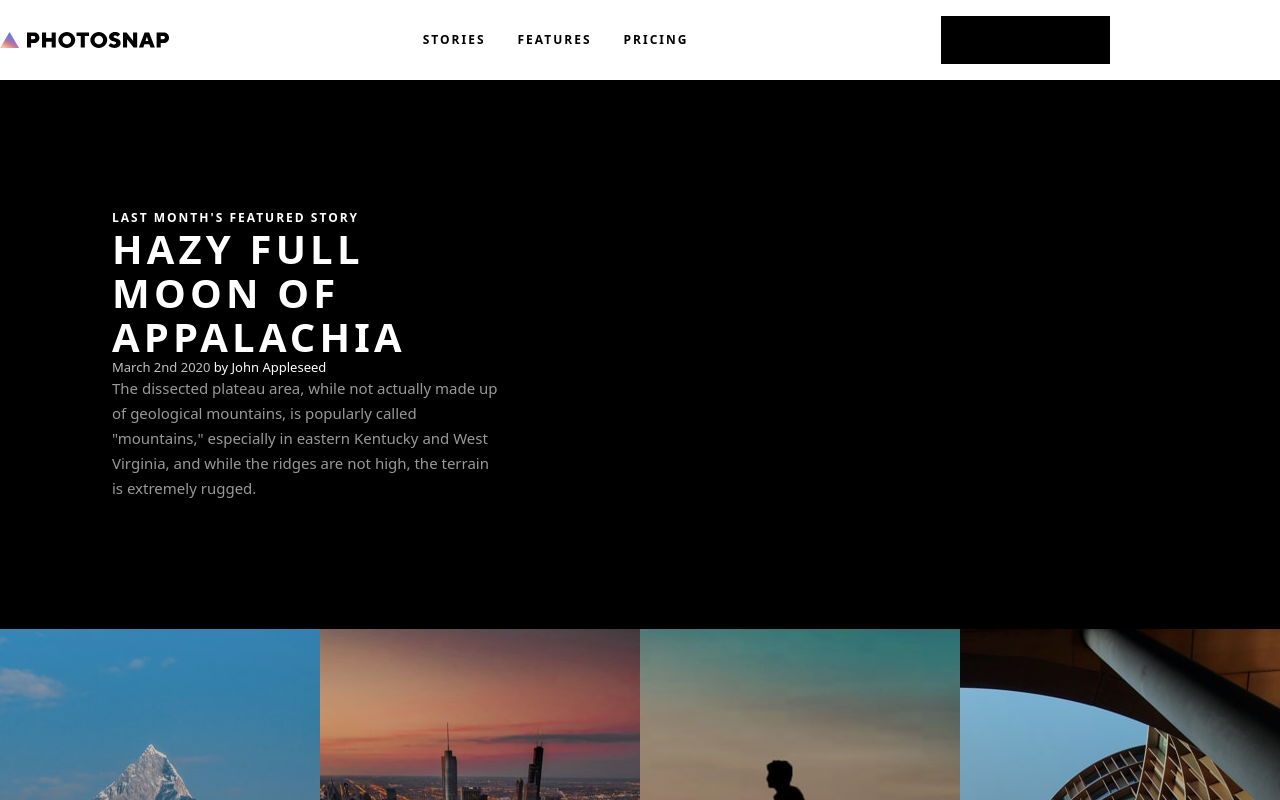
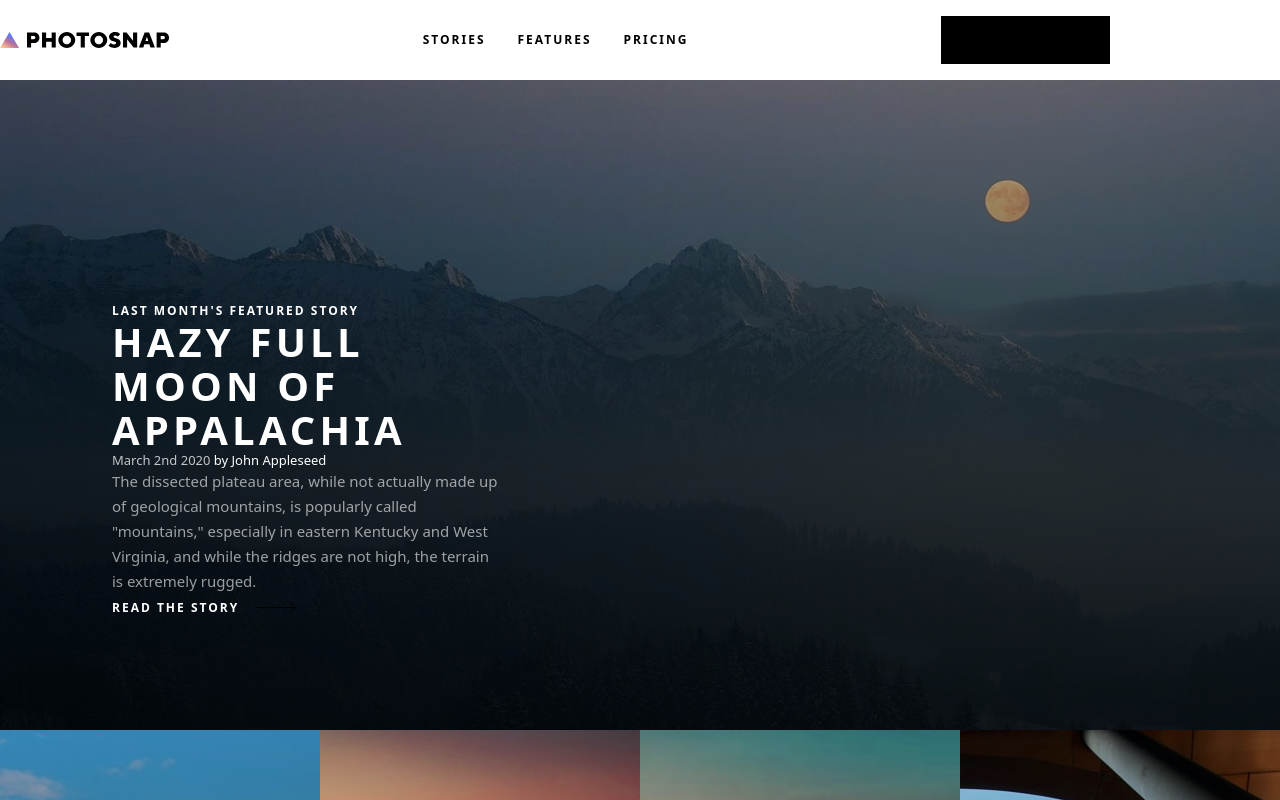
Before and after one commit to blordeus/photosnap-multipage-website, a Next.js app: page /stories in a window 1280 px wide. Shown: the top 800 px of the page. Built offline with nearby package versions, Linux system fonts and the light colour scheme.

Commit message:
feat: add stories hero and shared cta banner

```diff
--- /dev/null
+++ b/app/components/shared/cta.tsx
@@ -0,0 +1,38 @@
+import Image from "next/image";
+import Link from "next/link";
+
+export default function CTA() {
+  return (
+    <section className="relative overflow-hidden bg-black text-white">
+      <Image
+        src="/assets/shared/bg-beta.jpg"
+        alt=""
+        fill
+        sizes="100vw"
+        className="object-cover"
+      />
+
+      <div className="absolute left-0 top-0 h-full w-[6px] bg-[image:var(--gradient-6)] md:w-[6px]" />
+
+      <div className="relative z-10 mx-auto flex max-w-[1440px] flex-col gap-6 px-8 py-16 md:flex-row md:items-center md:justify-between md:px-10 md:py-[68px] lg:px-[112px]">
+        <h2 className="max-w-[400px] text-[32px] font-bold uppercase leading-[1.1] tracking-[3.33px] md:text-[40px] md:tracking-[4.17px]">
+          We&apos;re in beta. Get your invite today!
+        </h2>
+
+        <Link
+          href="#"
+          className="group inline-flex items-center gap-4 self-start text-[12px] font-bold uppercase tracking-[2px]"
+        >
+          <span>Get an invite</span>
+          <Image
+            src="/assets/shared/arrow.svg"
+            alt=""
+            width={42}
+            height={14}
+            className="transition duration-300 group-hover:translate-x-1"
+          />
+        </Link>
+      </div>
+    </section>
+  );
+}
--- /dev/null
+++ b/app/components/stories/stories-hero.tsx
@@ -0,0 +1,67 @@
+import Image from "next/image";
+import Link from "next/link";
+
+export default function StoriesHero() {
+  return (
+    <section className="relative min-h-[317px] overflow-hidden bg-black text-white md:min-h-[650px]">
+      <picture className="absolute inset-0">
+        <source
+          media="(min-width: 1024px)"
+          srcSet="/assets/images/stories/desktop/moon-of-appalacia.jpg"
+        />
+        <source
+          media="(min-width: 768px)"
+          srcSet="/assets/images/stories/tablet/moon-of-appalacia.jpg"
+        />
+        <Image
+          src="/assets/images/stories/mobile/moon-of-appalacia.jpg"
+          alt="Moon over a mountain landscape at dusk"
+          fill
+          priority
+          sizes="100vw"
+          className="object-cover object-center"
+        />
+      </picture>
+
+      <div className="absolute inset-0 bg-gradient-to-t from-black/65 via-black/35 to-transparent md:bg-black/30" />
+
+      <div className="relative z-10 mx-auto flex min-h-[317px] max-w-[1440px] items-end px-7 py-12 md:min-h-[650px] md:px-10 md:py-28 lg:px-[112px]">
+        <div className="max-w-[387px]">
+          <p className="text-[12px] font-bold uppercase tracking-[2px]">
+            Last Month&apos;s Featured Story
+          </p>
+
+          <h1 className="mt-4 text-[32px] font-bold uppercase leading-[1.1] tracking-[3.33px] md:text-[40px] md:tracking-[4.17px]">
+            Hazy Full Moon of Appalachia
+          </h1>
+
+          <p className="mt-4 text-[13px] leading-[17px] text-white/75">
+            March 2nd 2020{" "}
+            <span className="text-white">by John Appleseed</span>
+          </p>
+
+          <p className="mt-6 text-[15px] leading-[25px] text-white/60">
+            The dissected plateau area, while not actually made up of geological
+            mountains, is popularly called &quot;mountains,&quot; especially in eastern
+            Kentucky and West Virginia, and while the ridges are not high, the
+            terrain is extremely rugged.
+          </p>
+
+          <Link
+            href="#"
+            className="group mt-6 inline-flex items-center gap-4 text-[12px] font-bold uppercase tracking-[2px]"
+          >
+            <span>Read the story</span>
+            <Image
+              src="/assets/shared/arrow.svg"
+              alt=""
+              width={42}
+              height={14}
+              className="transition duration-300 group-hover:translate-x-1"
+            />
+          </Link>
+        </div>
+      </div>
+    </section>
+  );
+}
--- a/app/stories/page.tsx
+++ b/app/stories/page.tsx
@@ -1,38 +1,14 @@
 import { stories } from "@/data/stories";
 import StoryCard from "@/app/components/stories/story-card";
+import StoriesHero from "@/app/components/stories/stories-hero";
 import StoriesGrid from "@/app/components/stories/stories-grid";
-import CTA from "@/app/components/layout/cta-banner";
+import CTA from "@/app/components/layout/cta";
 
 export default function StoriesPage() {
   return (
     <main>
-      <section className="bg-black text-white">
-        <div className="px-8 py-20 md:px-10 md:py-24 lg:px-28 lg:py-32">
-          <div className="max-w-[387px]">
-            <p className="text-[12px] font-bold uppercase tracking-[2px]">
-              Last Month&apos;s Featured Story
-            </p>
-
-            <h1 className="mt-4 text-[32px] font-bold uppercase leading-[1.1] tracking-[3.33px] md:text-[40px] md:tracking-[4.17px]">
-              Hazy Full Moon of Appalachia
-            </h1>
-
-            <p className="mt-4 text-[13px] leading-[17px] text-white/75">
-              March 2nd 2020 <span className="text-white">by John Appleseed</span>
-            </p>
-
-            <p className="mt-6 text-[15px] leading-[25px] text-white/60">
-              The dissected plateau area, while not actually made up of geological
-              mountains, is popularly called &quot;mountains,&quot; especially in eastern
-              Kentucky and West Virginia, and while the ridges are not high, the
-              terrain is extremely rugged.
-            </p>
-          </div>
-        </div>
-      </section>
-
+      <StoriesHero />
       <StoriesGrid />
-
       <CTA />
     </main>
   );
```
